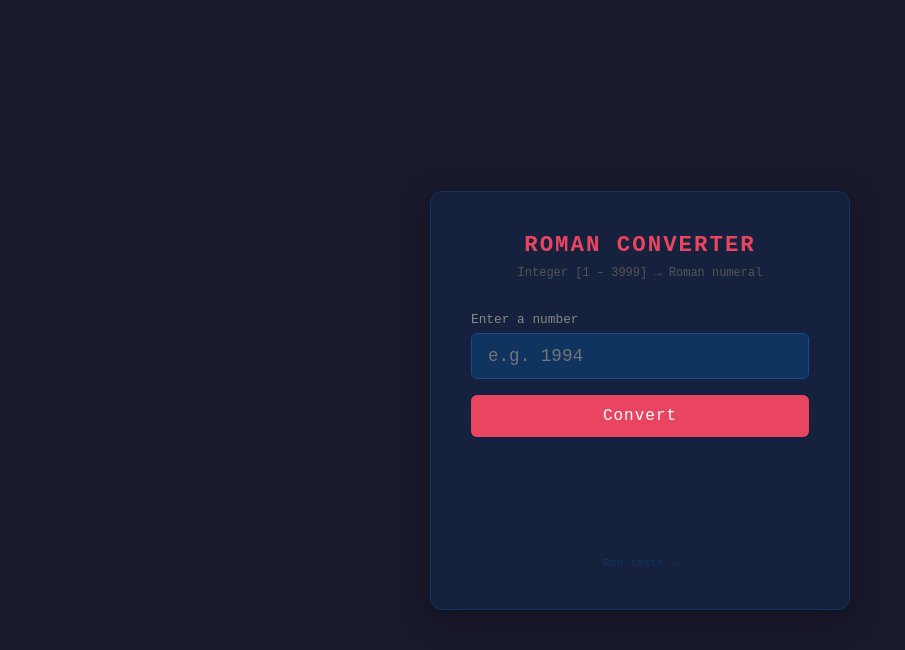
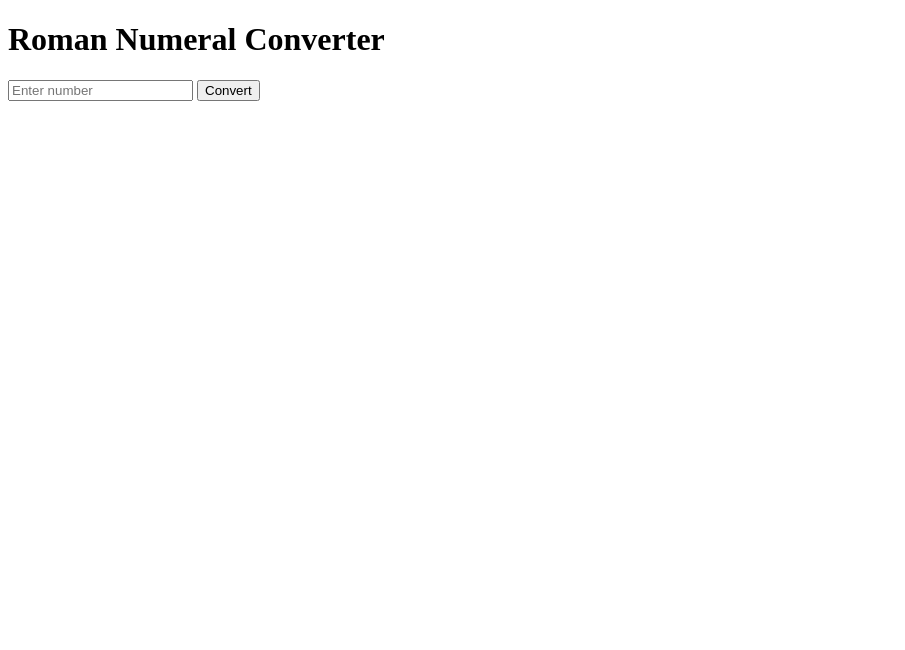
Before and after one commit to RobertPiirs/roman-converter, a website: page index.html in a window 1280 px wide. Shown: the whole page, without its empty margins (0-905 px from the left). Drawn offline with Linux system fonts and the light colour scheme.

Commit message:
Update index.html

```diff
--- a/index.html
+++ b/index.html
@@ -1,150 +1,23 @@
 <!DOCTYPE html>
-<html lang="en">
+<html>
 <head>
-    <meta charset="UTF-8">
-    <meta name="viewport" content="width=device-width, initial-scale=1.0">
-    <title>Roman Numeral Converter</title>
-    <style>
-        * { box-sizing: border-box; margin: 0; padding: 0; }
-
-        body {
-            font-family: 'Courier New', monospace;
-            background: #1a1a2e;
-            color: #e0e0e0;
-            display: flex;
-            justify-content: center;
-            align-items: center;
-            min-height: 100vh;
-        }
-
-        .card {
-            background: #16213e;
-            border: 1px solid #0f3460;
-            border-radius: 12px;
-            padding: 40px;
-            width: 420px;
-            box-shadow: 0 8px 32px rgba(0,0,0,0.4);
-        }
-
-        h1 {
-            font-size: 1.4rem;
-            color: #e94560;
-            text-align: center;
-            margin-bottom: 8px;
-            letter-spacing: 2px;
-            text-transform: uppercase;
-        }
-
-        .subtitle {
-            text-align: center;
-            font-size: 0.75rem;
-            color: #555;
-            margin-bottom: 32px;
-        }
-
-        label {
-            font-size: 0.8rem;
-            color: #888;
-            display: block;
-            margin-bottom: 6px;
-        }
-
-        input[type="number"] {
-            width: 100%;
-            padding: 12px 16px;
-            background: #0f3460;
-            border: 1px solid #1a4a8a;
-            border-radius: 6px;
-            color: #e0e0e0;
-            font-family: inherit;
-            font-size: 1.1rem;
-            outline: none;
-            transition: border-color 0.2s;
-            margin-bottom: 16px;
-        }
-
-        input[type="number"]:focus {
-            border-color: #e94560;
-        }
-
-        button {
-            width: 100%;
-            padding: 12px;
-            background: #e94560;
-            border: none;
-            border-radius: 6px;
-            color: #fff;
-            font-family: inherit;
-            font-size: 1rem;
-            cursor: pointer;
-            letter-spacing: 1px;
-            transition: background 0.2s;
-        }
-
-        button:hover { background: #c73652; }
-
-        .result {
-            margin-top: 28px;
-            text-align: center;
-            min-height: 60px;
-        }
-
-        .roman {
-            font-size: 2.4rem;
-            color: #e94560;
-            letter-spacing: 4px;
-        }
-
-        .error {
-            font-size: 0.85rem;
-            color: #f0a500;
-        }
-
-        .footer {
-            text-align: center;
-            margin-top: 32px;
-            font-size: 0.7rem;
-            color: #333;
-        }
-
-        a { color: #0f3460; text-decoration: none; }
-        a:hover { color: #e94560; }
-    </style>
+  <title>Roman Converter</title>
 </head>
 <body>
-    <div class="card">
-        <h1>Roman Converter</h1>
-        <p class="subtitle">Integer [1 – 3999] → Roman numeral</p>
+  <h1>Roman Numeral Converter</h1>
 
-        <label for="numberInput">Enter a number</label>
-        <input type="number" id="numberInput" placeholder="e.g. 1994" min="1" max="3999">
+  <input id="input" type="number" placeholder="Enter number">
   <button onclick="convert()">Convert</button>
 
-        <div class="result" id="result"></div>
-
-        <div class="footer">
-            <a href="test.html">Run tests →</a>
-        </div>
-    </div>
+  <p id="output"></p>
 
   <script src="converter.js"></script>
   <script>
     function convert() {
-            const raw = document.getElementById('numberInput').value;
-            const resultDiv = document.getElementById('result');
-
-            try {
-                const n = Number(raw);
-                const roman = convertToRoman(n);
-                resultDiv.innerHTML = `<span class="roman">${roman}</span>`;
-            } catch (e) {
-                resultDiv.innerHTML = `<span class="error">${e.message}</span>`;
+      const num = document.getElementById("input").value;
+      const result = convertToRoman(Number(num));
+      document.getElementById("output").innerText = result;
     }
-        }
-
-        document.getElementById('numberInput').addEventListener('keydown', (e) => {
-            if (e.key === 'Enter') convert();
-        });
   </script>
 </body>
 </html>
```
Lines whose indentation alone changed are shown as unchanged.
